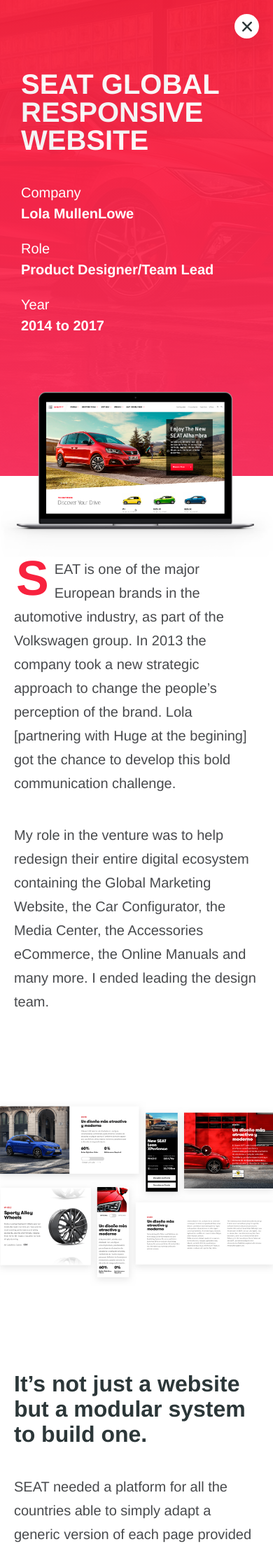
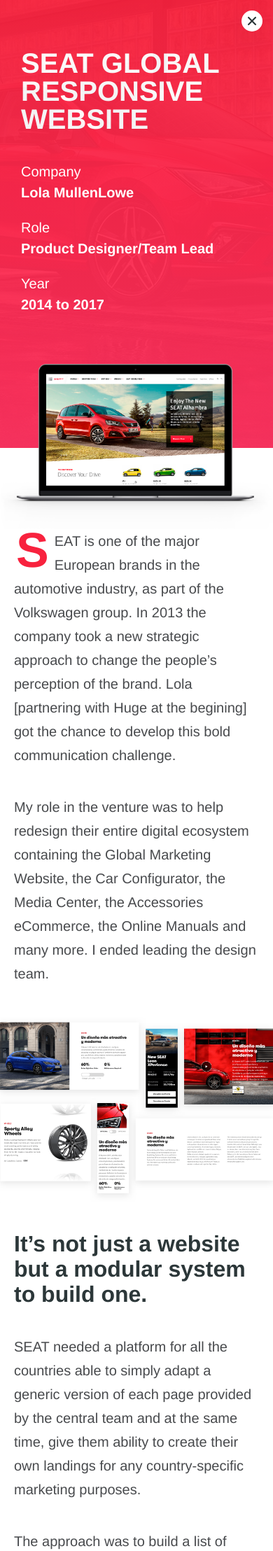
Before and after one commit to DavidGallardo/davidgallardo.github.io, a Jekyll site: the page built from _posts/case/2016-12-25-seat-responsive-website.md, in a window 390 px wide. Shown: the top 2216 px of the page at 70% size. Built offline with Jekyll 4.4.1, drawn with Linux system fonts in a browser that asks for light colours; nearby versions of some CDN libraries.

Commit message:
Fixed case header and images in mobile

```diff
--- a/_scss/layouts/seat-web.scss
+++ b/_scss/layouts/seat-web.scss
@@ -3,16 +3,16 @@
   p {
   }
   .close-btn {
-    width: 35px;
-    height: 35px;
+    width: 30px;
+    height: 30px;
     display: block;
     background: white url("../images/ui/close-icon.svg") center center no-repeat;
     background-size: 40%;
     box-shadow: 0 10px 40px 0 rgba(0, 0, 0, 0.10);
     border-radius: 50%;
     position: fixed;
-    top: 1rem;
-    right: 1rem;
+    top: .75rem;
+    right: .75rem;
     z-index: 99;
 
 		@include media($m) {
@@ -29,7 +29,7 @@
 }
 .case-header {
   width: 100%;
-  height: 680px;
+  height: 640px;
   position: relative;
 
   @include media($m) {
@@ -48,10 +48,11 @@
     width: 100%;
     height: auto;
     margin: 0 auto;
-    padding-top: 5rem;
+    padding-top: 3.5rem;
 
     @include media($m) {
       width: 700px;
+      padding-top: 5rem;
     }
     @include media($l) {
       width: 780px;
@@ -168,7 +169,10 @@
   .case-image {
     width: 100%;
     max-width: $max-width;
-    margin: 6rem auto;
+    margin: 2rem auto;
+    @include media($m) {
+      margin: 6rem auto;
+    }
 
     img {
       width: 100%;
```
Also changed, not shown: css/main.css.
